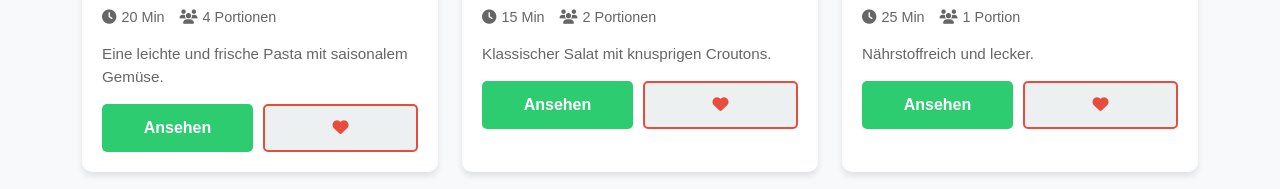
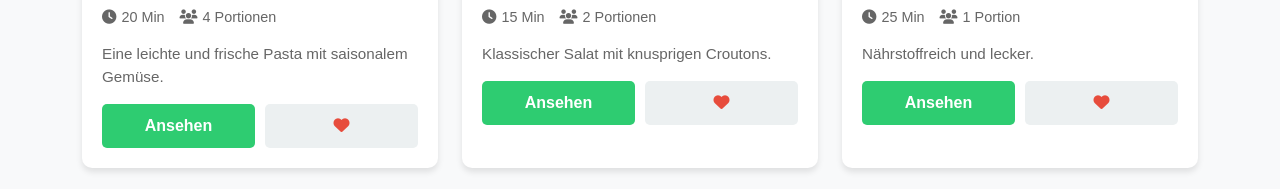
Before and after one commit to Ktototam533/RID, a plain HTML site: page rezepte.html in a window 1280 px wide. Shown: the part 747-936 px from the top of the page. Drawn offline with nearby package versions, Linux system fonts and the light colour scheme.

Commit message:
kein border

```diff
--- a/rezepte.html
+++ b/rezepte.html
@@ -180,7 +180,7 @@
         .btn-favorite {
             background-color: #ecf0f1;
             color: #e74c3c;
-            border: 2px solid #e74c3c !important;
+
         }
 
         .btn-favorite.active {
```
